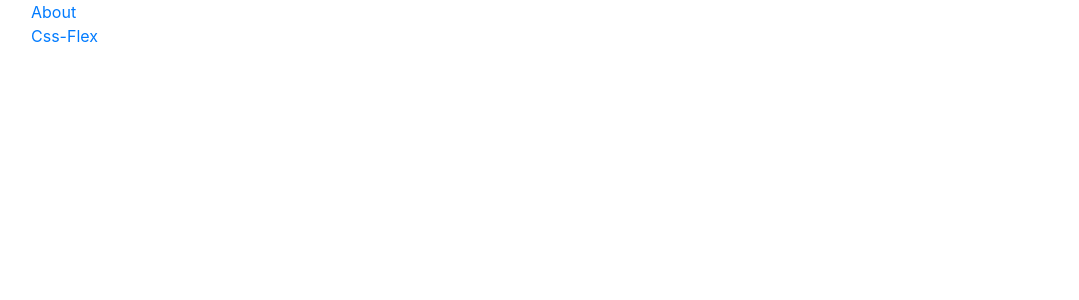
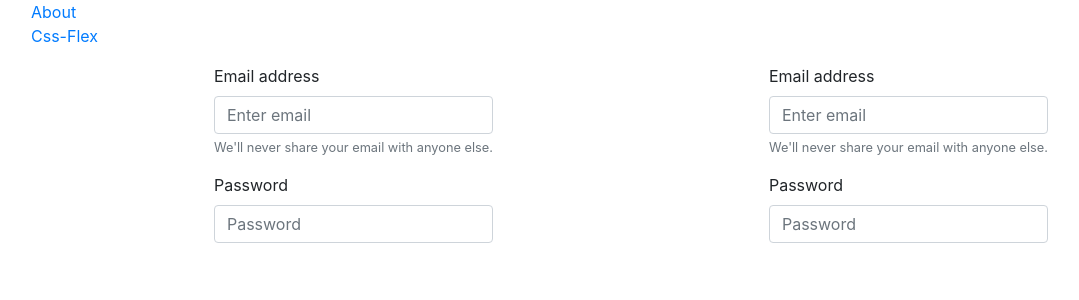
Before and after one commit to tahir94/css-bootstrap-samples, an Angular app: page /edit in a window 1280 px wide. Before the commit this address led to /. Shown: the top 300 px of the page, without its empty margins (9-1088 px from the left). Built offline with nearby package versions, Linux system fonts and the light colour scheme.

Commit message:
working on edit

```diff
--- a/src/app/app-routing.module.ts
+++ b/src/app/app-routing.module.ts
@@ -4,12 +4,15 @@ import { CssFlexComponent } from "../app/css-flex/css-flex.component";
 import { AboutComponent } from './about/about.component';
 import { HomeComponent } from './home/home.component';
 import { DashboardComponent } from './dashboard/dashboard.component';
+import { EditComponent } from './edit/edit.component';
+
 
 const routes: Routes = [
 	{path: 'home',component: HomeComponent},
 	{path: 'css-flex',component: CssFlexComponent},
 	{path: 'about',component: AboutComponent},
-	{path: 'dashboard',component: DashboardComponent}
+	{path: 'dashboard',component: DashboardComponent},
+	{path: 'edit',component: EditComponent}
 
 ];
 
--- a/src/app/app.module.ts
+++ b/src/app/app.module.ts
@@ -8,6 +8,7 @@ import { HomeComponent } from './home/home.component';
 import { AboutComponent } from './about/about.component';
 import { CssFlexComponent } from './css-flex/css-flex.component';
 import { DashboardComponent } from './dashboard/dashboard.component';
+import { EditComponent } from './edit/edit.component';
 
 
 @NgModule({
@@ -16,7 +17,8 @@ import { DashboardComponent } from './dashboard/dashboard.component';
     HomeComponent,
     AboutComponent,
     CssFlexComponent,
-    DashboardComponent
+    DashboardComponent,
+    EditComponent
   ],
   imports: [
     BrowserModule,
--- a/src/app/dashboard/dashboard.component.html
+++ b/src/app/dashboard/dashboard.component.html
@@ -66,7 +66,7 @@
 					<span class="label label-default">Paid online</span>
 				</td>
 				<td>
-					<a class="table-a" href="">
+					<a class="table-a" routerLink="/edit">
 						<span style="font-family: 'Material Icons'" class="icon_styling">edit</span>
 					</a>
 					<a class="table-a" href="">
--- /dev/null
+++ b/src/app/edit/edit.component.html
@@ -0,0 +1,27 @@
+
+
+<div class="container" style="display: flex;justify-content: space-around;">
+	<form class="row" style="display:flex;flex-direction:column;">
+		<div class="form-group">
+			<label for="exampleInputEmail1">Email address</label>
+			<input type="email" class="form-control"  aria-describedby="emailHelp" placeholder="Enter email">
+			<small id="emailHelp" class="form-text text-muted">We'll never share your email with anyone else.</small>
+		</div>
+		<div class="form-group">
+			<label for="exampleInputPassword1">Password</label>
+			<input type="password" class="form-control"  placeholder="Password">
+		</div>
+	</form>
+
+	<form class="row" style="display:flex;justify-content: flex-end;flex-direction:column;">
+		<div class="form-group">
+			<label for="exampleInputEmail1">Email address</label>
+			<input type="email" class="form-control"  aria-describedby="emailHelp" placeholder="Enter email">
+			<small id="emailHelp" class="form-text text-muted">We'll never share your email with anyone else.</small>
+		</div>
+		<div class="form-group">
+			<label for="exampleInputPassword1">Password</label>
+			<input type="password" class="form-control"  placeholder="Password">
+		</div>
+	</form>
+</div>
--- /dev/null
+++ b/src/app/edit/edit.component.ts
@@ -0,0 +1,15 @@
+import { Component, OnInit } from '@angular/core';
+
+@Component({
+  selector: 'app-edit',
+  templateUrl: './edit.component.html',
+  styleUrls: ['./edit.component.scss']
+})
+export class EditComponent implements OnInit {
+
+  constructor() { }
+
+  ngOnInit() {
+  }
+
+}
```
Also changed, not shown: src/app/edit/edit.component.scss (added), 1 other file (tests, documents, lock files or other folders). Lines whose indentation alone changed are shown as unchanged.
